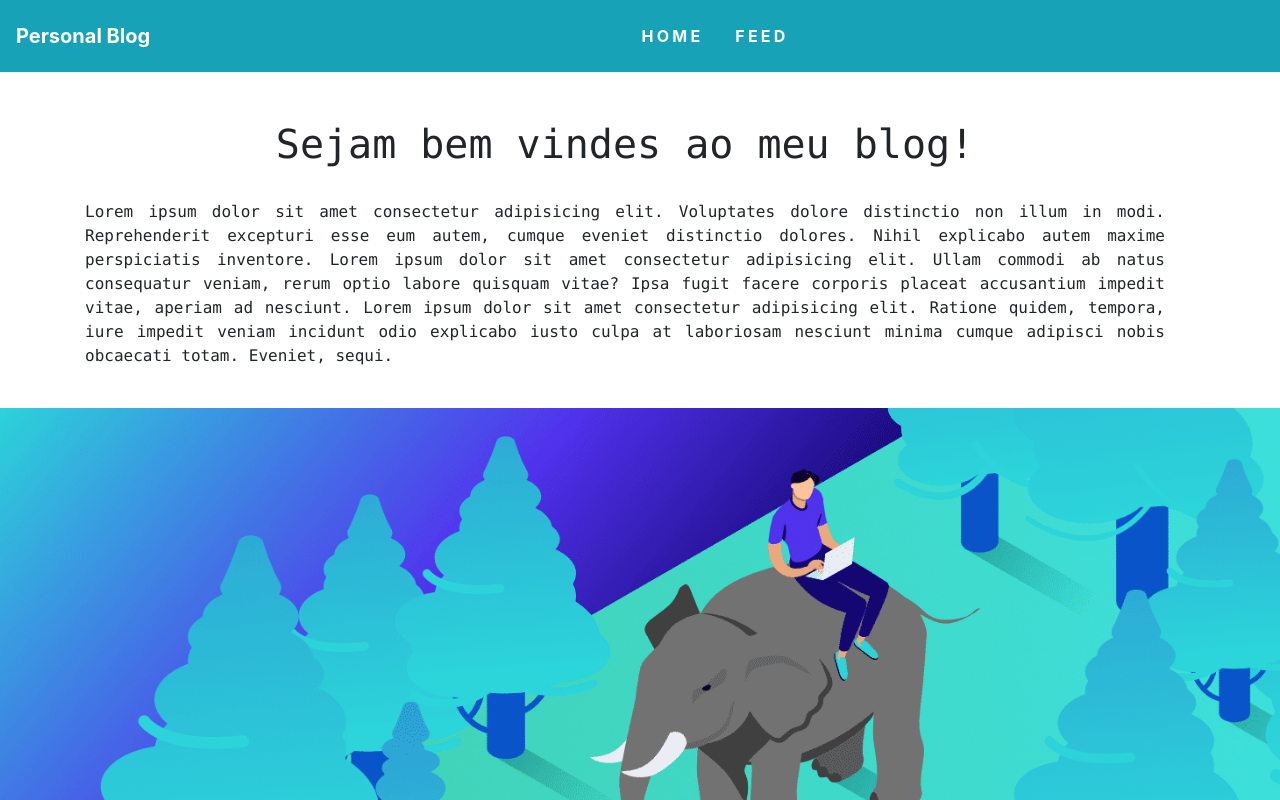
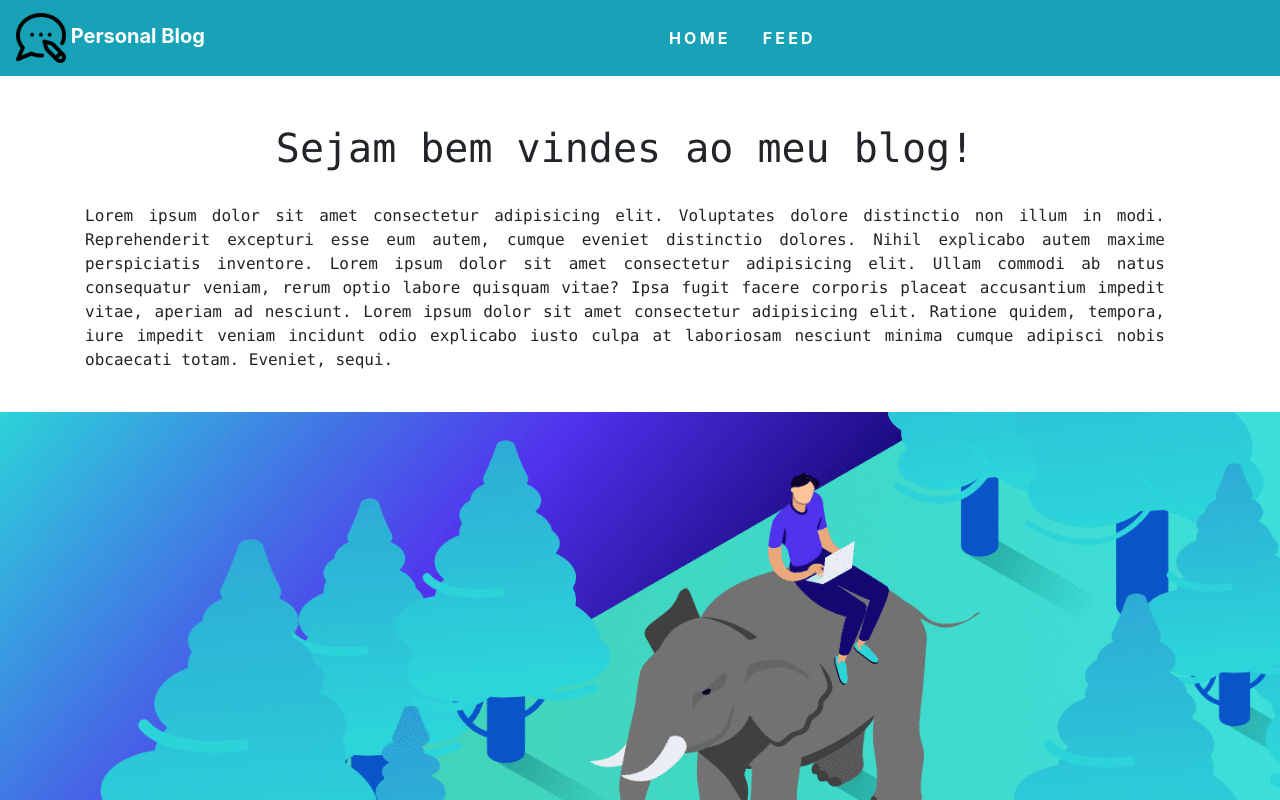
Before and after one commit to caiomyrapereira/Blog_Pessoal, an Angular app in the folder frontEndBlogPessoal/: page / in a window 1280 px wide. Shown: the top 800 px of the page. Built offline with nearby package versions, Linux system fonts and the light colour scheme.

Commit message:
Add logo

```diff
--- a/frontEndBlogPessoal/src/app/navbar/navbar.component.html
+++ b/frontEndBlogPessoal/src/app/navbar/navbar.component.html
@@ -1,6 +1,6 @@
 <header class="header">
     <nav class="navbar navbar-expand-lg navbar-light bg-info">
-        <a class="navbar-brand text-white font-weight-bold" href="#">Personal Blog</a>
+        <a class="navbar-brand text-white font-weight-bold" href="#"><img src="../../assets/blogging.png" width="50px"  height="50px" alt="logo"> Personal Blog</a>
         <button class="navbar-toggler" type="button" data-toggle="collapse" data-target="#navbarSupportedContent"
             aria-controls="navbarSupportedContent" aria-expanded="false" aria-label="Toggle navigation">
             <span class="navbar-toggler-icon"></span>
```
Also changed, not shown: frontEndBlogPessoal/src/assets/blogging.png (added), frontEndBlogPessoal/src/assets/blogging_mordeno.png (added).
